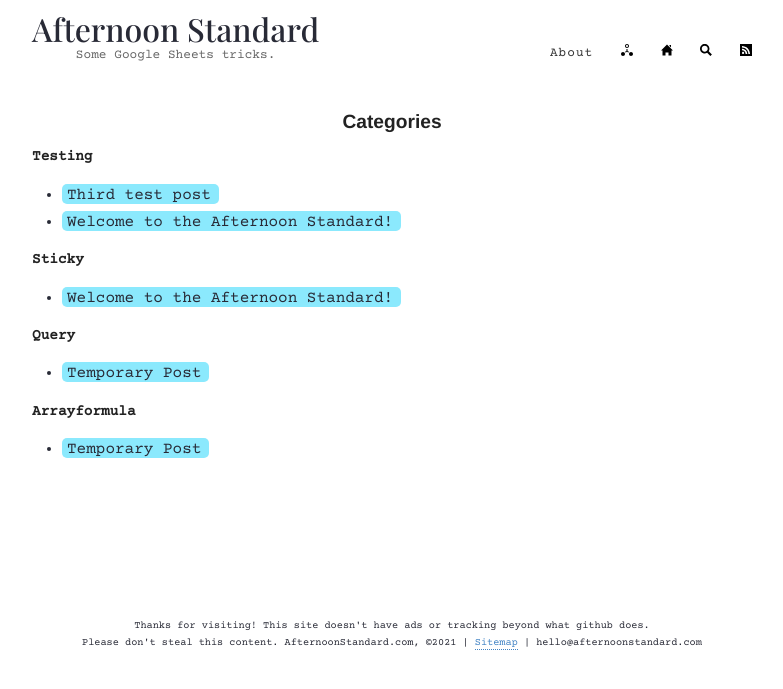
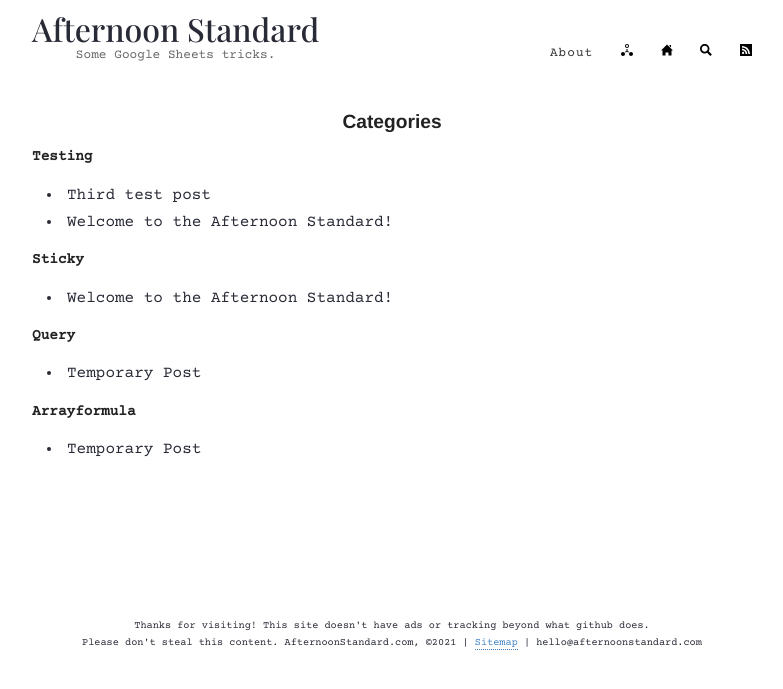
Before and after one commit to boringparty/hello-party.github.io, a Jekyll site: the page built from _pages/categories.md, in a window 1280 px wide. Shown: the top 689 px of the page, without its empty margins (248-1031 px from the left). Built offline with Jekyll 4.4.1, drawn with Linux system fonts in a browser that asks for light colours.

Commit message:
Update style.scss

```diff
--- a/assets/style.scss
+++ b/assets/style.scss
@@ -284,6 +284,17 @@
 .entry a:hover {
    background: $blue;
    color: #FFF;
+}
+
+
+#archives ul li a {
+    background: none;
+}
+
+#archives ul li a:hover {
+    background: none;
+    border-bottom: 1px dotted #4183C4;
+    text-decoration:none;
 }
 
 ul, ol {
```
